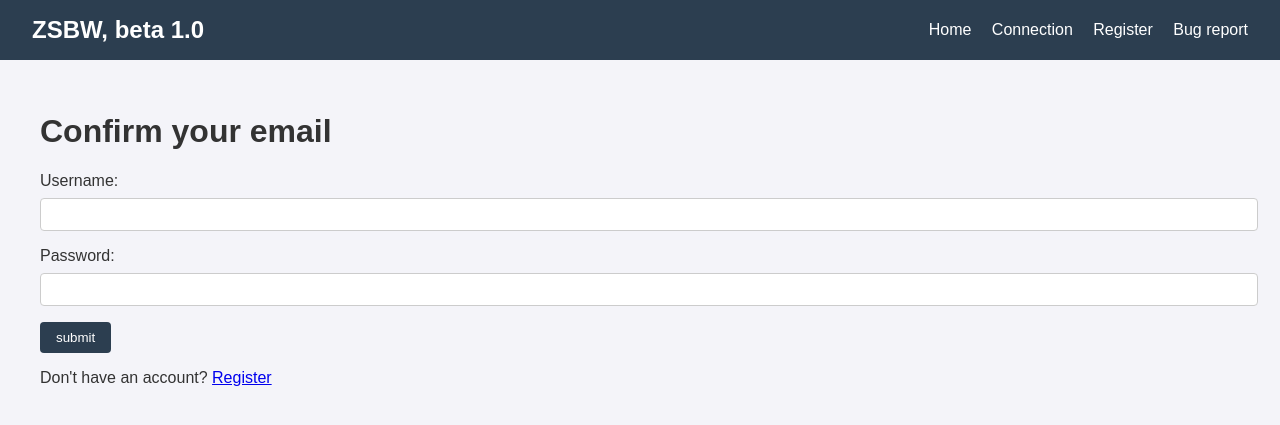
After one commit to Lenchanteu/webappZSBW, a Flask app: page /confirmation_email/1 in a window 1280 px wide. The commit adds this page. Shown: the top 425 px of the page. Run offline with Flask 3, Linux system fonts and the light colour scheme.

Commit message:
Finished version beta1.0
Release of beta1.0, made small changes, added bug report tool and confirmation email.

```diff
--- /dev/null
+++ b/email_sender.py
@@ -0,0 +1,41 @@
+import smtplib
+import os
+from email.message import EmailMessage
+
+EMAIL = "vancranemmerlin@gmail.com"
+PASSWORD = "fpex zjuh fikt iuop"   # Gmail password for app.
+
+def send_bug_report(report_folder):
+    msg = EmailMessage()
+    msg["Subject"] = "New Bug Report"
+    msg["From"] = EMAIL
+    msg["To"] = EMAIL
+
+    msg.set_content("A new bug report has been submitted from the ZSBW app.")
+
+    # Attach every file in the report folder
+    for filename in os.listdir(report_folder):
+        filepath = os.path.join(report_folder, filename)
+
+        with open(filepath, "rb") as f:
+            msg.add_attachment(
+                f.read(),
+                maintype="application",
+                subtype="octet-stream",
+                filename=filename
+            )
+
+    with smtplib.SMTP_SSL("smtp.gmail.com", 465) as smtp:
+        smtp.login(EMAIL, PASSWORD)
+        smtp.send_message(msg)
+
+def send_confirmation_email(user, email_addrs, url):
+    msg = EmailMessage()
+    msg["Subject"] = "Confirmation de l'email, App ZSBW"
+    msg["From"] = EMAIL #temporary
+    msg["To"] = email_addrs
+    msg.set_content(f"A l'utilisateur {user},\n Vous avez créé(e) un compte pour l'application ZSBW. Veuillez confirmer votre addresse email pour pouvoir utiliser l'application. Pour ce faire, veuillez cliquer sur ce lien: {url}.\n Merci")
+
+    with smtplib.SMTP_SSL("smtp.gmail.com", 465) as smtp:
+        smtp.login(EMAIL, PASSWORD)
+        smtp.send_message(msg)
--- a/main.py
+++ b/main.py
@@ -5,19 +5,25 @@ import secrets
 import os
 import uuid
 import threading
-from jinja2 import Environment
-from docxtpl import DocxTemplate
+from werkzeug.utils import secure_filename
+from datetime import datetime
+import platform
+from werkzeug.middleware.proxy_fix import ProxyFix
 
 from pdf_maker import convert_to_pdf
 from worker import generate_report_job
+from email_sender import send_bug_report, send_confirmation_email
 
 app = Flask(__name__)
 app.secret_key = secrets.token_hex(32)
+app.wsgi_app = ProxyFix(app.wsgi_app, x_proto=1, x_host=1)
 
 # ---------------- CONFIG ----------------
 DATABASE = os.path.join(os.path.dirname(os.path.abspath(__file__)), 'database', 'credentials.db')
 TEMPLATE = "Rapport_de_prévention_incendie_template.docx"
-DEFAULT_FILE_PATH = "C:/ProgramData/ZSBWApp"
+DEFAULT_FILE_PATH = r"C:\ProgramData\ZSBWApp"
+BUG_FOLDER = r"C:\ProgramData\ZSBWApp\BugReports"
+os.makedirs(BUG_FOLDER, exist_ok=True)
 
 jobs = {}  # in-memory job store
 
@@ -33,7 +39,8 @@ def init_db():
         CREATE TABLE IF NOT EXISTS credentials (
             uname TEXT PRIMARY KEY,
             pswd TEXT NOT NULL,
-            email TEXT NOT NULL
+            email TEXT NOT NULL,
+            confirmed BOOl
         );
     """)
 
@@ -41,8 +48,8 @@ def init_db():
     cur.execute("SELECT 1 FROM credentials WHERE uname='test'")
     if not cur.fetchone():
         cur.execute(
-            "INSERT INTO credentials (uname, pswd, email) VALUES (?, ?, ?)",
-            ("test", hashlib.sha256("test".encode()).hexdigest(), "test@test.com")
+            "INSERT INTO credentials (uname, pswd, email, confirmed) VALUES (?, ?, ?, ?)",
+            ("test", hashlib.sha256("test".encode()).hexdigest(), "test@test.com", True)
         )
 
     con.commit()
@@ -59,12 +66,15 @@ def check_credentials(uname, pswd):
 
     cur.execute("SELECT pswd FROM credentials WHERE uname=?", (uname,))
     row = cur.fetchone()
+    cur.execute("SELECT confirmed FROM credentials WHERE uname=?", (uname,))
+    confirmed = cur.fetchone()
+    confirmed = confirmed[0] if confirmed  != None else None
     con.close()
 
     if not row:
-        return False
-
-    return hashlib.sha256(pswd.encode()).hexdigest() == row[0]
+        return False, False
+    checked_hash = (hashlib.sha256(pswd.encode()).hexdigest() == row[0])
+    return checked_hash, confirmed
 
 
 def create_account(uname, pswd, email):
@@ -81,7 +91,7 @@ def create_account(uname, pswd, email):
         return False
 
     hashed = hashlib.sha256(pswd.encode()).hexdigest()
-    cur.execute("INSERT INTO credentials VALUES (?, ?, ?)", (uname, hashed, email))
+    cur.execute("INSERT INTO credentials VALUES (?, ?, ?, ?)", (uname, hashed, email, False,))
 
     con.commit()
     con.close()
@@ -101,13 +111,15 @@ def login():
 
     uname = request.form.get("uname")
     pswd = request.form.get("pswd")
-
-    if check_credentials(uname, pswd):
+    print(check_credentials(uname, pswd))
+    if check_credentials(uname, pswd)[0] and check_credentials(uname, pswd)[1]:
         session["logged_in"] = True
         session["uname"] = uname
         flash("Login successful!", "success")
         return redirect(url_for("dashboard"))
-
+    elif (check_credentials(uname, pswd)[0] == True) and (check_credentials(uname, pswd)[1] == False):
+        flash("User not verified, please confirm your email before login in")
+        return redirect(url_for("home"))
     flash("Invalid credentials!", "error")
     return redirect(url_for("login"))
 
@@ -128,6 +140,8 @@ def register():
 
     if create_account(uname, pswd, email):
         flash("Account created!", "success")
+        hashed_user = hashlib.sha256(uname.encode()).hexdigest() # pyright: ignore[reportOptionalMemberAccess]
+        send_confirmation_email(uname, email, url_for("confirmation_email", user_code=hashed_user, _external=True))
         return redirect(url_for("login"))
 
     flash("Username or email already exists in the system!", "error")
@@ -156,45 +170,6 @@ def rapport():
     os.makedirs(user_dir, exist_ok=True)
 
     return render_template("rapport.html")
-
-
-# ---------------- REPORT (SYNC VERSION) ----------------
-'''@app.route("/generate-fire-report", methods=["POST"])
-def generate_report():
-    uname = session["uname"]
-    user_dir = os.path.join(DEFAULT_FILE_PATH, uname)
-    os.makedirs(user_dir, exist_ok=True)
-
-    data = request.form.to_dict()
-
-    # checkbox conversion
-    checkbox_fields = [
-        "chapiteau", "tentes", "gradins", "scene",
-        "structures_aeriennes", "chauffage", "barbecue",
-        "points_de_cuissons", "extincteurs",
-        "eclairage_securite", "pictogrammes",
-        "PV_toiles", "PV_electr", "PV_struct",
-    ]
-
-    for field in checkbox_fields:
-        data[field] = field in request.form
-
-    if "tentes_nombre" in data:
-        data["tentes_nombres"] = data["tentes_nombre"]
-
-    doc = DocxTemplate(TEMPLATE)
-    doc.render(data, jinja_env=Environment(trim_blocks=True, lstrip_blocks=True))
-    doc.save(OUTPUT_DOCX)
-
-    convert_to_pdf(OUTPUT_DOCX)
-
-    return send_file(
-        OUTPUT_PDF,
-        as_attachment=True,
-        download_name="rapport.pdf",
-        mimetype="application/pdf"
-    )'''
-
 
 # ---------------- ASYNC JOB SYSTEM ----------------
 @app.route("/start-report", methods=["POST"])
@@ -297,7 +272,66 @@ def downloads(filename):
         filename,
         as_attachment=True
     )
+# -----------------BUG REPORT -------------
+@app.route("/report_bug", methods=["GET", "POST"])
+def report_bug():
+    if request.method == "POST":
+        username = session.get("uname", "Unknown")
+        description = request.form.get("description")
+        browser = request.form.get("browser")
 
+
+        timestamp = datetime.now().strftime("%Y-%m-%d_%H-%M-%S")
+        report_folder = os.path.join(BUG_FOLDER, f"{username}_{timestamp}")
+        os.makedirs(report_folder)
+
+        # Save report
+        with open(os.path.join(report_folder, "report.txt"), "w", encoding="utf-8") as f:
+            f.write(f"User: {username}\n")
+            f.write(f"Date: {datetime.now()}\n")
+            f.write(f"Browser: {browser}\n")
+            f.write(f"Python: {platform.python_version()}\n")
+            f.write(f"OS: {platform.platform()}\n")
+            f.write(f"IP: {request.remote_addr}\n")
+            f.write(f"User-Agent: {request.headers.get('User-Agent')}\n")
+            f.write(f"URL: {request.referrer}\n\n")
+            f.write(description)  # pyright: ignore[reportArgumentType]
+
+        # Save screenshot if uploaded
+        screenshot = request.files.get("screenshot")
+        if screenshot and screenshot.filename:
+            filename = secure_filename(screenshot.filename)
+            screenshot.save(os.path.join(report_folder, filename))
+
+        flash("Bug report submitted successfully.", "success")
+        send_bug_report(report_folder)
+        return redirect(url_for("home"))
+
+    return render_template("bug_report.html")
+# ---------------- Confirmation email --------------
+@app.route("/confirmation_email/<user_code>", methods=["GET", "POST"])
+def confirmation_email(user_code):
+    if request.method == "GET":
+        return render_template("confirmation_email.html")
+
+    uname = request.form.get("uname", "none")
+    pswd = request.form.get("pswd")
+    if hashlib.sha256(uname.encode()).hexdigest() == user_code:
+
+        if check_credentials(uname, pswd)[0]:
+            con = sqlite3.connect(DATABASE)
+            cur = con.cursor()
+            cur.execute("UPDATE credentials SET confirmed=True WHERE uname=?", (uname,))
+            con.commit()
+            con.close()
+            flash("You have succesfully confirmed your email", "info")
+            return redirect(url_for("login"))
+        else:
+            flash("Wrong password", "error")
+            return redirect(url_for("confirmation_email", user_code=user_code))
+    else:
+        flash("Username does not match confirmation link. Please put the right username.", "error")
+        return redirect(url_for("confirmation_email", user_code=user_code))
 # ---------------- RUN ---------------
 if __name__ == "__main__":
     os.makedirs(DEFAULT_FILE_PATH, exist_ok=True)
--- a/templates/base.html
+++ b/templates/base.html
@@ -3,12 +3,12 @@
 <head>
     <meta charset="UTF-8">
     <meta name="viewport" content="width=device-width, initial-scale=1.0">
-    <title>{% block title %}My Flask App{% endblock %}</title>
+    <title>{% block title %}ZSBW, beta 1.0{% endblock %}</title>
     <link rel="stylesheet" href="{{ url_for('static', filename='style.css') }}">
 </head>
 <body>
     <nav>
-        <div class="logo">My App</div>
+        <div class="logo">ZSBW, beta 1.0</div>
         <div class="nav-links">
             {% if session.get('logged_in') %}
                 <a href="{{ url_for('dashboard') }}">Tableau de bord</a>
@@ -20,6 +20,7 @@
                 <a href="{{ url_for('login') }}">Connection</a>
                 <a href="{{ url_for('register')}}">Register</a>
             {% endif %}
+            <a href="{{ url_for('report_bug') }}">Bug report</a>
         </div>
     </nav>
 
--- /dev/null
+++ b/templates/confirmation_email.html
@@ -0,0 +1,19 @@
+{% extends "base.html" %}
+
+{% block title %}Confirmation email{% endblock %}
+
+{% block content %}
+    <h1>Confirm your email</h1>
+    <form method="POST">
+        <div class="form-group">
+            <label for="uname">Username:</label>
+            <input type="text" id="uname" name="uname" required>
+        </div>
+        <div class="form-group">
+            <label for="pswd">Password:</label>
+            <input type="password" id="pswd" name="pswd" required>
+        </div>
+        <button type="submit">submit</button>
+    </form>
+    <p>Don't have an account? <a href="{{ url_for('register')}}">Register</a></p>
+{% endblock %}
--- a/templates/myfiles.html
+++ b/templates/myfiles.html
@@ -1,3 +1,4 @@
+
 {% extends "base.html" %}
 
 {% block title %}Mes rapports{% endblock %}
```
Also changed, not shown: templates/bug_report.html (added, +28 -0 lines), templates/home.html (+5 -2 lines), utils.py (+10 -3 lines), database/credentials.db, 1 other file.
